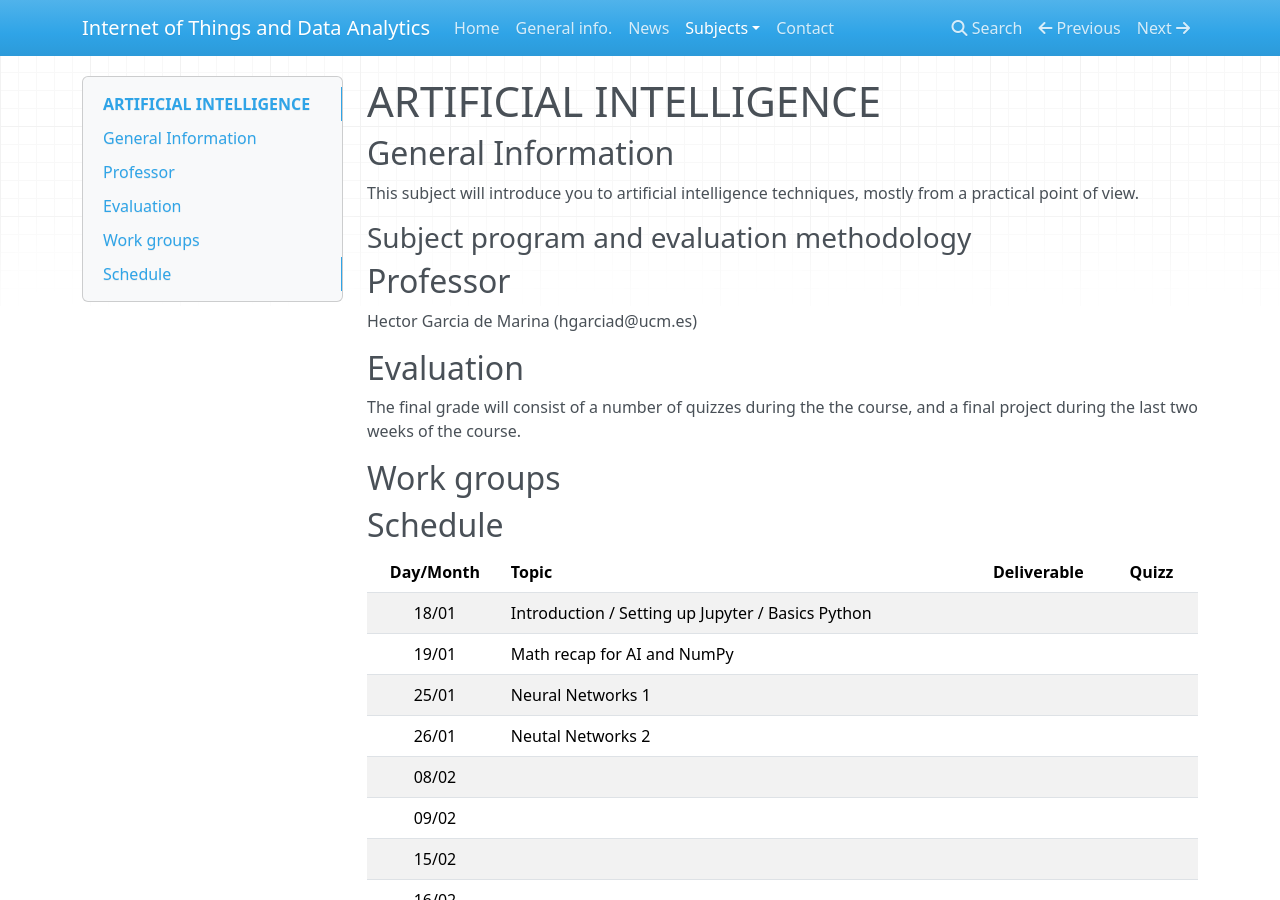
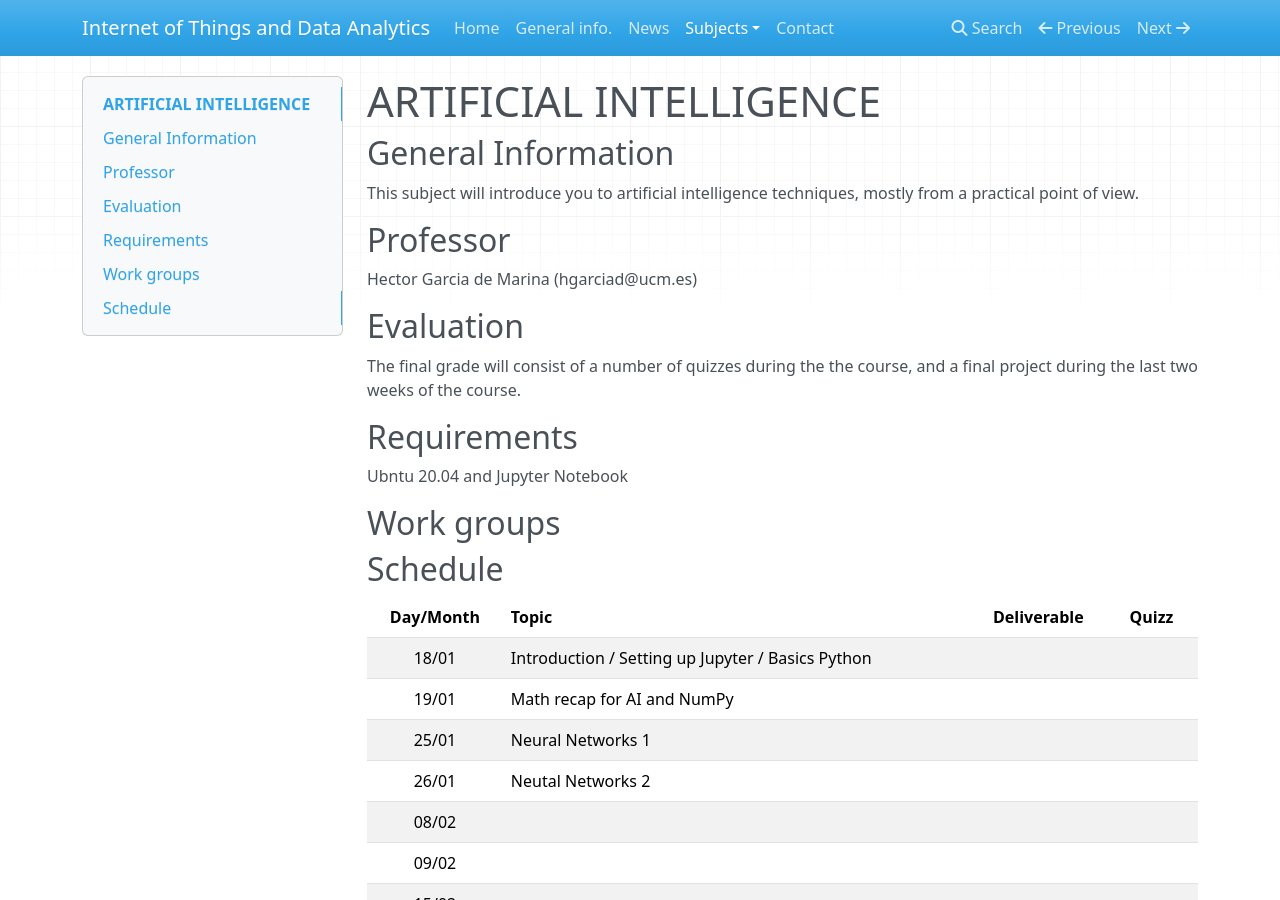
Before and after one commit to iot-da/iot-da.github.io, an MkDocs documentation site: the page built from docs/Subjects/IA/index.md, in a window 1280 px wide and 900 px high. Built offline with MkDocs 1.6.1, drawn with Linux system fonts in a browser that asks for light colours; nearby versions of some CDN libraries.

Commit message:
index AI

```diff
--- a/docs/Subjects/IA/index.md
+++ b/docs/Subjects/IA/index.md
@@ -3,8 +3,6 @@
 ## General Information
 
 This subject will introduce you to artificial intelligence techniques, mostly from a practical point of view.
-
-### Subject program and evaluation methodology
 
 ## Professor
 
@@ -13,6 +11,10 @@ Hector Garcia de Marina (hgarciad@ucm.es)
 ## Evaluation
 
 The final grade will consist of a number of quizzes during the the course, and a final project during the last two weeks of the course.
+
+## Requirements
+
+Ubntu 20.04 and Jupyter Notebook
 
 ## Work groups
 
```
